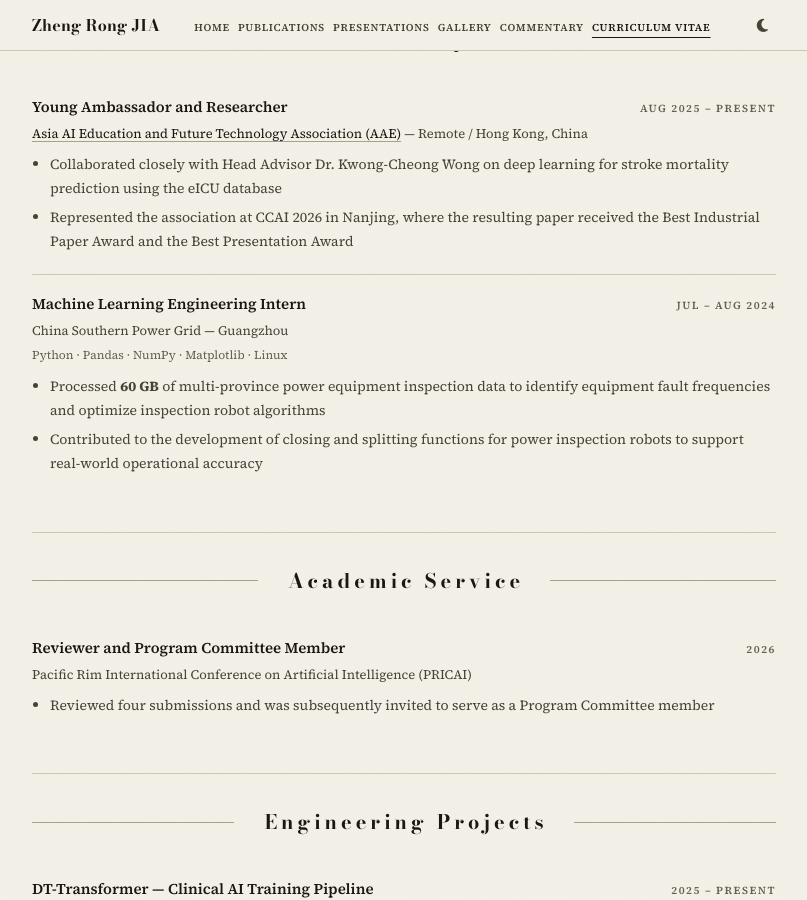
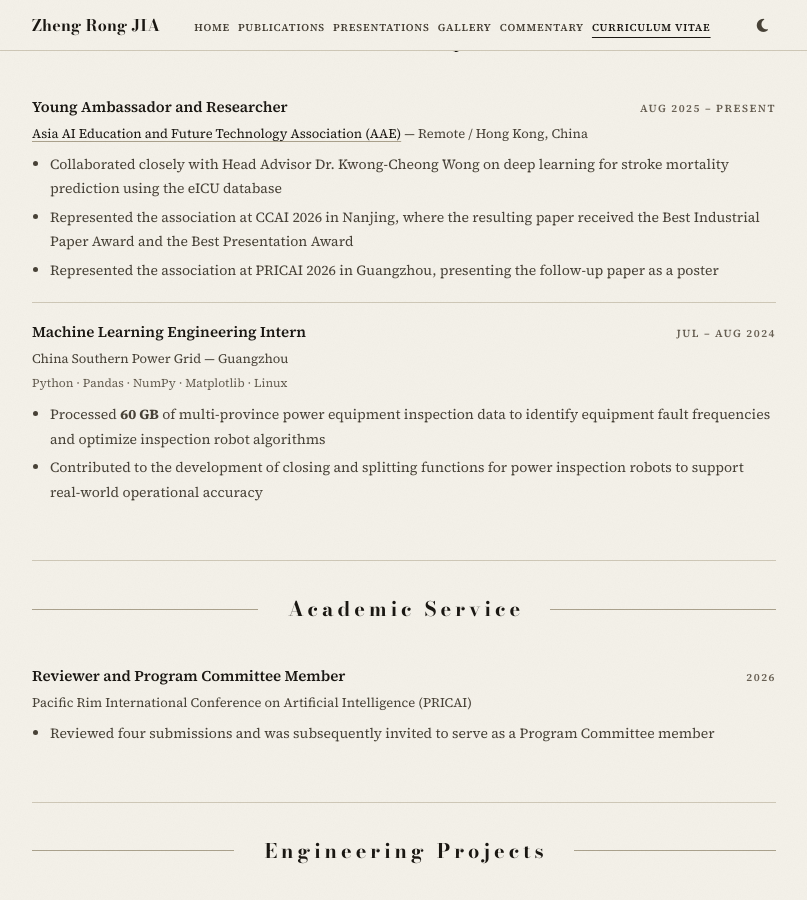
Before and after one commit to ZR-JIA/zr-jia.github.io, a Jekyll site: the page built from _pages/cv.md, in a window 1280 px wide and 900 px high, scrolled down 1309 px. Shown: the whole window, without its empty margins (236-1043 px from the left). Built offline with Jekyll 4.4.1, drawn with Linux system fonts in a browser that asks for light colours; a style sheet for code colours, icons or effects is not loaded.

Commit message:
content: add PRICAI 2026 to the AAE role
The paper presented at PRICAI 2026 also carries the Asia AI Education
and Future Technology Association affiliation. Add a bullet to the AAE
role, after the CCAI one, on the CV page and in the CV PDF:

  Represented the association at PRICAI 2026 (Guangzhou, China),
  presenting the follow-up paper as a poster.

CV PDF rebuilt, still two pages.

```diff
--- a/_pages/cv.md
+++ b/_pages/cv.md
@@ -106,6 +106,7 @@ description: "Curriculum Vitae of Zheng Rong JIA — AI researcher with expertis
             <ul>
               <li>Collaborated closely with Head Advisor Dr. Kwong-Cheong Wong on deep learning for stroke mortality prediction using the eICU database</li>
               <li>Represented the association at CCAI 2026 in Nanjing, where the resulting paper received the Best Industrial Paper Award and the Best Presentation Award</li>
+              <li>Represented the association at PRICAI 2026 in Guangzhou, presenting the follow-up paper as a poster</li>
             </ul>
           </div>
         </div>
```
Also changed, not shown: 1 other file.
